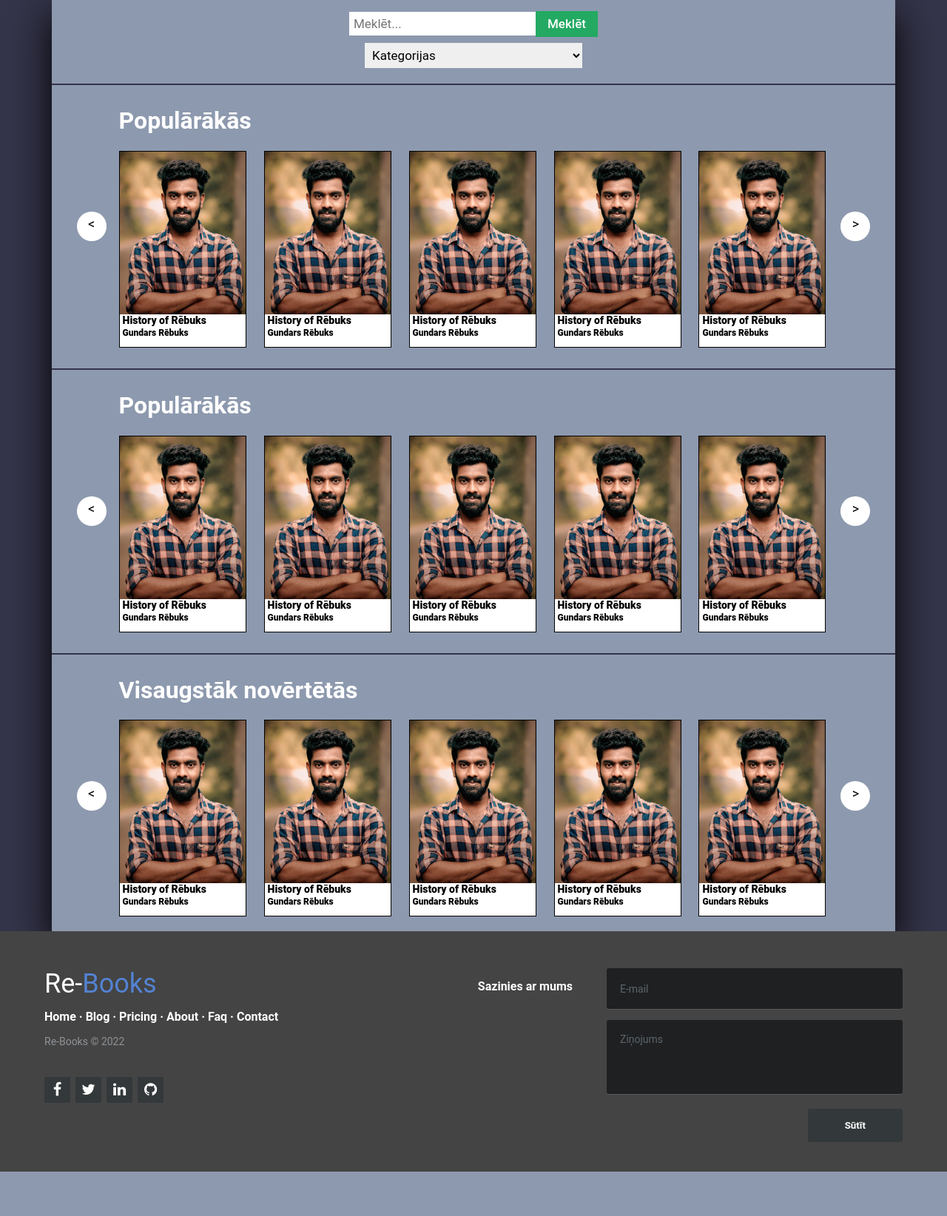
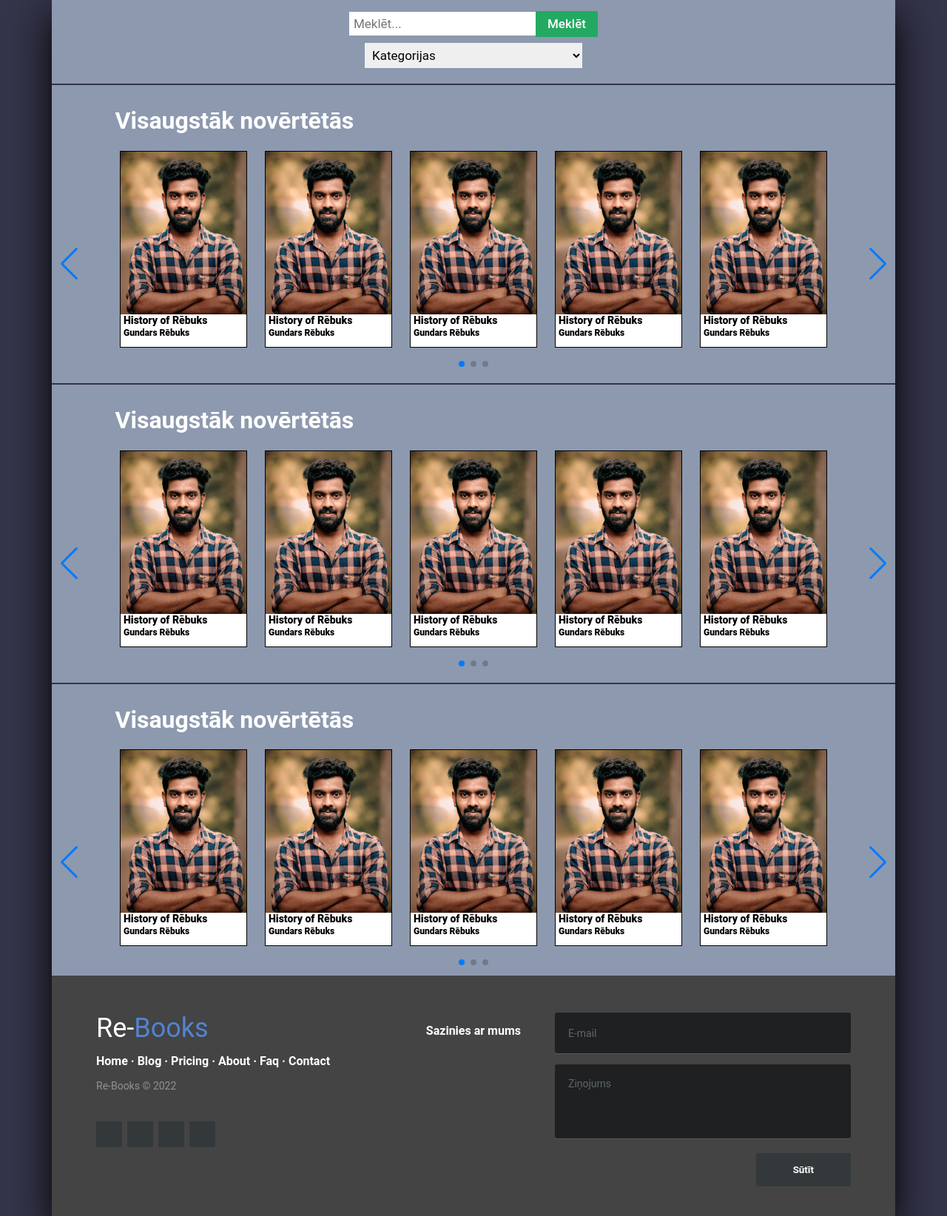
Before and after one commit to fowik/Re-Books, a PHP site: page / in a window 1280 px wide. Shown: the part 68-1712 px from the top of the page at 74% size. Before the commit the page ends 1652 px from the top, so only its background shows below. Run offline with PHP 8.4, Linux system fonts and the light colour scheme; some libraries are stand-ins or nearby versions; some web fonts are replaced.

Commit message:
made a slider, but when it goes from slides 3 to 1 book covers dissapears and you can return it only by clicking arrows

```diff
--- a/book.html
+++ b/book.html
@@ -1,4 +1,4 @@
-<div class="book-cover">
+<div class="book-cover mySwiper">
     <span class="link">
         <a href="book-page.html">
             <div class="book-img slide">
--- a/css/book.css
+++ b/css/book.css
@@ -1,9 +1,11 @@
 .book-cover{
-    margin-right: 20px;
+    margin-left: 12px;
+    margin-right: 12px;
     padding-bottom: 20px;
     margin-top: 0px;
     display: inline-block;
     white-space: nowrap;
+    margin-bottom: 20px;
 }
 
 .book-img {
--- a/index.html
+++ b/index.html
@@ -8,9 +8,8 @@
     <link rel="stylesheet" href="./css/nav-bar.css">
     <link rel="stylesheet" href="./css/footer.css">
     <link rel="stylesheet" href="./css/book.css">
-    <link rel="stylesheet" href="path/to/font-awesome/css/font-awesome.min.css">
     <link href="http://fonts.cdnfonts.com/css/roboto" rel="stylesheet">
-    <script src="https://code.jquery.com/jquery-3.5.1.min.js"></script>
+    <link rel="stylesheet" href="https://cdn.jsdelivr.net/npm/swiper/swiper-bundle.min.css"/>
     <title>Re-Books</title>
 </head>
 <body>
@@ -34,50 +33,111 @@
                 </div>
             </div>
             <hr color="#34344A">
-            <div class="slider">
-                <button class="btn btn-prev"><</button>
+            <div class="slider swiper">
                 <div class="new-books">
-                    <h1>Populārākās</h1>
-                    <include src="/book.html"></include>
-                    <include src="/book.html"></include>
-                    <include src="/book.html"></include>
-                    <include src="/book.html"></include>
-                    <include src="/book.html"></include>
+                <h1>Visaugstāk novērtētās</h1>
+                <div class="swiper mySwiper">
+                    <div class="swiper-wrapper">
+                        <div class="swiper-slide">
+                            <include src="book.html"></include>
+                            <include src="book.html"></include>
+                            <include src="book.html"></include>
+                            <include src="book.html"></include>
+                            <include src="book.html"></include>
+                        </div>
+                        <div class="swiper-slide">
+                            <include src="book.html"></include>
+                            <include src="book.html"></include>
+                            <include src="book.html"></include>
+                            <include src="book.html"></include>
+                            <include src="book.html"></include>
+                        </div>
+                        <div class="swiper-slide">
+                            <include src="book.html"></include>
+                            <include src="book.html"></include>
+                            <include src="book.html"></include>
+                            <include src="book.html"></include>
+                            <include src="book.html"></include>
+                        </div>
+                    </div>
+                    <div class="swiper-button-next"></div>
+                    <div class="swiper-button-prev"></div>
+                    <div class="swiper-pagination"></div>
                 </div>
-            <button class="btn btn-next">></button>
             </div>
             <hr color="#34344A">
-            <div class="slider">
-                <button class="btn btn-prev"><</button>
+            <div class="slider swiper">
                 <div class="new-books">
-                    <h1>Populārākās</h1>
-                    <include src="/book.html"></include>
-                    <include src="/book.html"></include>
-                    <include src="/book.html"></include>
-                    <include src="/book.html"></include>
-                    <include src="/book.html"></include>
+                <h1>Visaugstāk novērtētās</h1>
+                <div class="swiper mySwiper">
+                    <div class="swiper-wrapper">
+                        <div class="swiper-slide">
+                            <include src="book.html"></include>
+                            <include src="book.html"></include>
+                            <include src="book.html"></include>
+                            <include src="book.html"></include>
+                            <include src="book.html"></include>
+                        </div>
+                        <div class="swiper-slide">
+                            <include src="book.html"></include>
+                            <include src="book.html"></include>
+                            <include src="book.html"></include>
+                            <include src="book.html"></include>
+                            <include src="book.html"></include>
+                        </div>
+                        <div class="swiper-slide">
+                            <include src="book.html"></include>
+                            <include src="book.html"></include>
+                            <include src="book.html"></include>
+                            <include src="book.html"></include>
+                            <include src="book.html"></include>
+                        </div>
+                    </div>
+                    <div class="swiper-button-next"></div>
+                    <div class="swiper-button-prev"></div>
+                    <div class="swiper-pagination"></div>
                 </div>
-            <button class="btn btn-next">></button>
             </div>
             <hr color="#34344A">
-            <div class="slider">
-                <button class="btn btn-prev"><</button>
+            <div class="slider swiper">
                 <div class="new-books">
-                    <h1>Visaugstāk novērtētās</h1>
-                    <include src="/book.html"></include>
-                    <include src="/book.html"></include>
-                    <include src="/book.html"></include>
-                    <include src="/book.html"></include>
-                    <include src="/book.html"></include>
+                <h1>Visaugstāk novērtētās</h1>
+                <div class="swiper mySwiper">
+                    <div class="swiper-wrapper">
+                        <div class="swiper-slide">
+                            <include src="book.html"></include>
+                            <include src="book.html"></include>
+                            <include src="book.html"></include>
+                            <include src="book.html"></include>
+                            <include src="book.html"></include>
+                        </div>
+                        <div class="swiper-slide">
+                            <include src="book.html"></include>
+                            <include src="book.html"></include>
+                            <include src="book.html"></include>
+                            <include src="book.html"></include>
+                            <include src="book.html"></include>
+                        </div>
+                        <div class="swiper-slide">
+                            <include src="book.html"></include>
+                            <include src="book.html"></include>
+                            <include src="book.html"></include>
+                            <include src="book.html"></include>
+                            <include src="book.html"></include>
+                        </div>
+                    </div>
+                    <div class="swiper-button-next"></div>
+                    <div class="swiper-button-prev"></div>
+                    <div class="swiper-pagination"></div>
                 </div>
-                <button class="btn btn-next">></button>
             </div>
         </div>
 
-        <include src="/views/footer.html"></include>
-
     </div>
-
+    <include src="/views/footer.html"></include>
+    <!-- Swiper JS -->
+    <script src="https://cdn.jsdelivr.net/npm/swiper/swiper-bundle.min.js"></script>
+    <!-- Swiper JS -->
     <script src="jquery.js"></script>
 </body>
 </html>
--- a/jquery.js
+++ b/jquery.js
@@ -17,3 +17,17 @@ function load_file(filename, callback) {
 function bookRedirect() {
     location.href='./views/book-page'
 }
+
+var swiper = new Swiper(".mySwiper", {
+    slidesPerView: 1,
+    spaceBetween: 30,
+    loop: true,
+    pagination: {
+      el: ".swiper-pagination",
+      clickable: true,
+    },
+    navigation: {
+      nextEl: ".swiper-button-next",
+      prevEl: ".swiper-button-prev",
+    },
+  });
--- a/style.css
+++ b/style.css
@@ -78,8 +78,8 @@ hr {
     outline:none;
 }
 
-.new-books {
-    padding-left: 1.5%;
+.new-books h1 {
+    padding-left: 7.5%;
 }
 
 .books-name {
@@ -90,38 +90,12 @@ hr {
     width: 900px;
 }
 
-.slider {
+.swiper-slide {
+    display: flex;
     justify-content: center;
-    max-width: 1140px;
-    display: flex;
-    /* overflow: hidden; */
-  }
-
-.btn {
-    margin-top: auto;
-    margin-bottom: auto;
-    width: 40px;
-    height: 40px;
-    padding: 1;
-    border: none;
-    border-radius: 50%;
-    padding: 6px;
-    z-index: 10px;
-    cursor: pointer;
-    background-color: #fff;
-    font-size: 18px;
 }
 
-.btn:active {
-    transform: scale(1.1);
+.swiper {
+    margin-left: auto;
+    margin-right: auto;
 }
-
-.btn-prev {
-    margin-left: 20px;
-    padding-bottom: 20px;
-}
-
-  .btn-next {
-    margin-right: 20px;
-    padding-bottom: 20px;
-  }
```
Also changed, not shown: slider.html (added, +105 -0 lines), swiper.html (added, +21 -0 lines).
